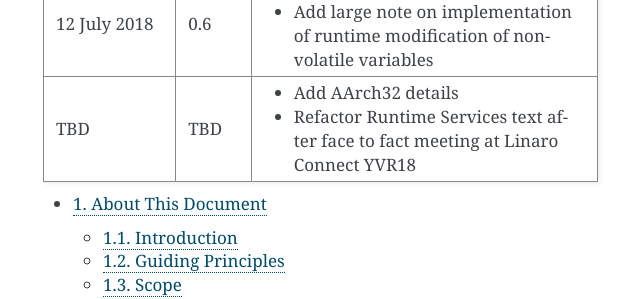
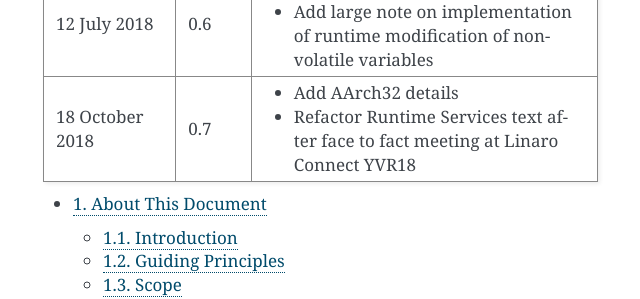
Before and after one commit to ARM-software/ebbr, a Sphinx documentation site: the page built from source/index.rst, in a window 1280 px wide and 900 px high, scrolled down 650 px. Shown: the part 155-454 px from the top of the window, without its empty margins (377-1017 px from the left). Built offline with Sphinx 7.4.7, drawn with Linux system fonts in a browser that asks for light colours.

Commit message:
EBBR v0.7
Signed-off-by: Grant Likely <grant.likely@arm.com>

```diff
--- a/source/index.rst
+++ b/source/index.rst
@@ -36,7 +36,7 @@ Creative Commons, PO Box 1866, Mountain View, CA 94042, USA.
    12 July 2018      0.6       - Response to comments on v0.6-pre1
                                - Add large note on implementation of runtime
                                  modification of non-volatile variables
-   TBD               TBD       - Add AArch32 details
+   18 October 2018   0.7       - Add AArch32 details
                                - Refactor Runtime Services text after face
                                  to fact meeting at Linaro Connect YVR18
    ================= ========= =============================================
```
